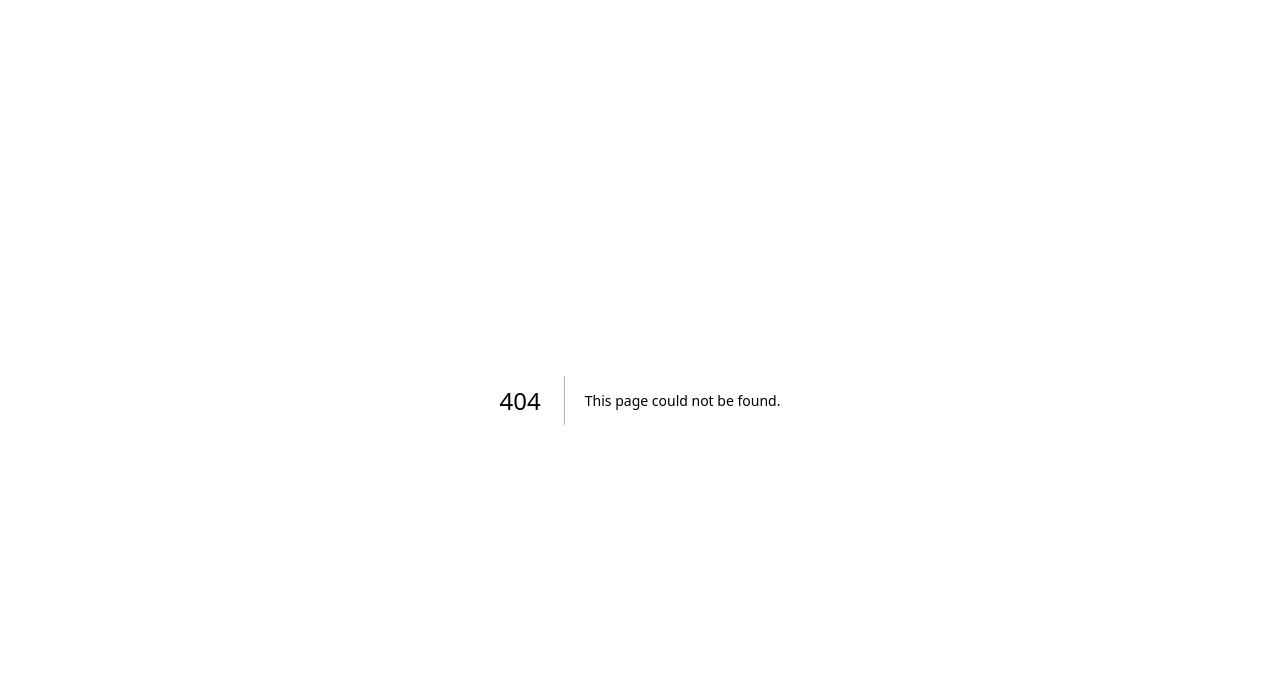
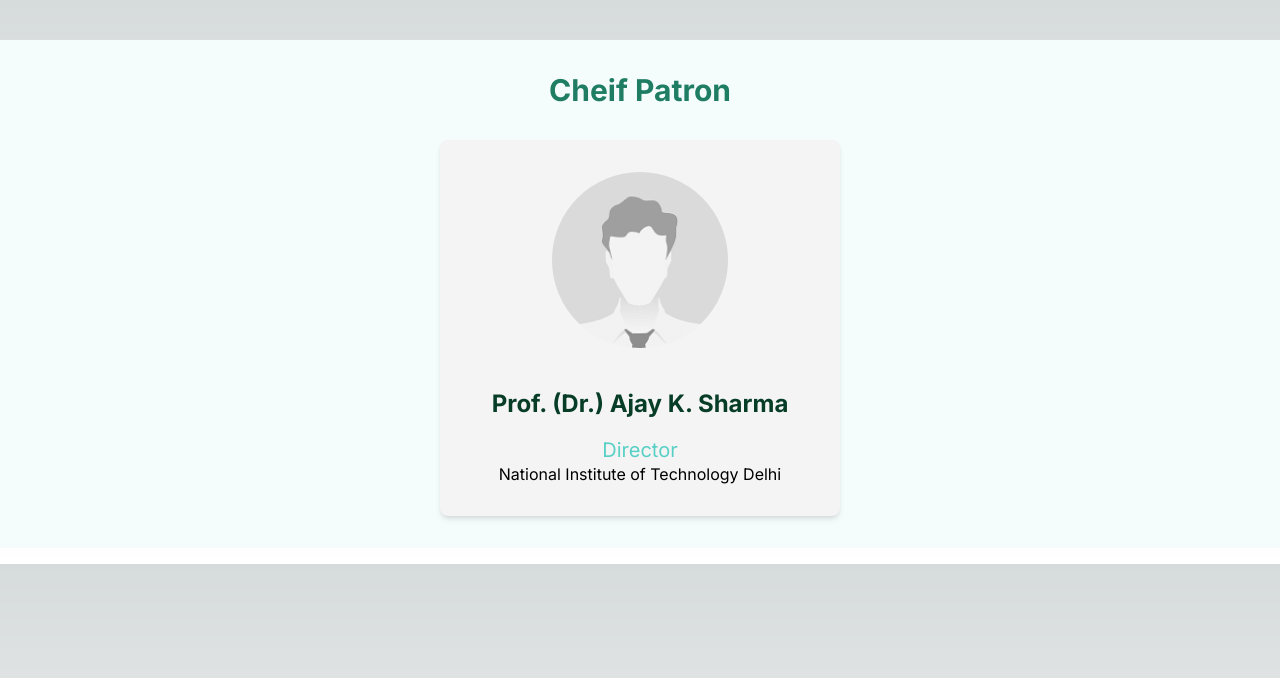
Before and after one commit to ICECSP/ICECSP, a Next.js app: page /committee in a window 1280 px wide. Before the commit this address had no page. Shown: the top 678 px of the page. Built offline with nearby package versions, Linux system fonts and the light colour scheme.

Commit message:
routing committee page

```diff
--- /dev/null
+++ b/app/committee/page.js
@@ -0,0 +1,9 @@
+import Committee from "@/components/committeePage/Committees"
+import {cheifPatron} from '@/components/committeePage/data'
+export default function Committees() {
+    return (
+        <>
+            <Committee data = {cheifPatron} size = {3}/>
+        </>
+    )
+}
--- /dev/null
+++ b/components/committeePage/Committees.js
@@ -0,0 +1,49 @@
+import Image from "next/image";
+
+export default function Committee(props) {
+    return (
+        <section className="py-4">
+            <div className="container mx-auto px-6 pt-6 font-bold text-4xl">
+                {props.name}
+            </div>
+            {
+                props.data.map(function (section, idx) {
+                    return (
+                        <div key={idx} className={`${idx % 2 === 0 ? 'bg-primary05' : 'bg-primary10'} w-full py-4`}>
+                            <div className="mx-auto container py-4">
+                                {section.type != 'main' ? <h3 className="text-3xl text-primary90 font-bold text-center mb-8">{section.type}</h3> : ''}
+                                <div
+                                    className="flex flex-wrap justify-center gap-4 lg:gap-6 items-stretch">
+                                    {
+                                        section.members.map(function (member) {
+                                            return (<UserProfile member={member} size = {props.size}
+                                                                 />)
+                                        })
+                                    }
+                                </div>
+                            </div>
+                        </div>
+                    )
+                })
+            }
+        </section>
+    )
+}
+
+function UserProfile({member, size}) {
+    return (
+        <div className={`${size == undefined ? "w-[15rem] min-h-[10rem]": "w-[25rem] min-h-[18rem] p-4"} rounded-lg overflow-hidden shadow-md hover:shadow-lg hover:scale-[1.03] transition-[shadow,transform] bg-white`}>
+            <div className="px-6 py-4 flex flex-col">
+                <div className="flex justify-center pb-6">
+                    <Image src={member.photo} className={`${size == undefined ? "w-28": "w-44"} rounded-full aspect-square object-cover`}
+                           alt="profile image" width={120}
+                           quality={100}/>
+                </div>
+                <div className={`font-bold ${size == undefined ? "text-lg" : "text-2xl my-4"} text-primaryDark text-center`}>{member.name}</div>
+                <p className={`text-primary80 ${size == undefined ? "text-sm" : "text-xl"} text-center`}>{member.designation}</p>
+                <p className={`leading-tight ${size == undefined ? "text-sm" : "text-md"} text-center`}>{member.affiliation.line1}</p>
+                <p className="leading-tight text-xs text-center text-gray-500">{member.affiliation.line2}</p>
+            </div>
+        </div>
+    )
+}
--- /dev/null
+++ b/components/committeePage/data.js
@@ -0,0 +1,14 @@
+import profile from "@/public/images/profile.png"
+
+export const cheifPatron = [
+    {
+        type: "Cheif Patron",
+        members: [
+            {
+                name: 'Prof. (Dr.) Ajay K. Sharma',
+                designation: 'Director',
+                affiliation: { line1: 'National Institute of Technology Delhi', line2: '' },
+                photo: profile
+            }
+    ]
+    }]
```
Also changed, not shown: public/images/profile.png (added).
